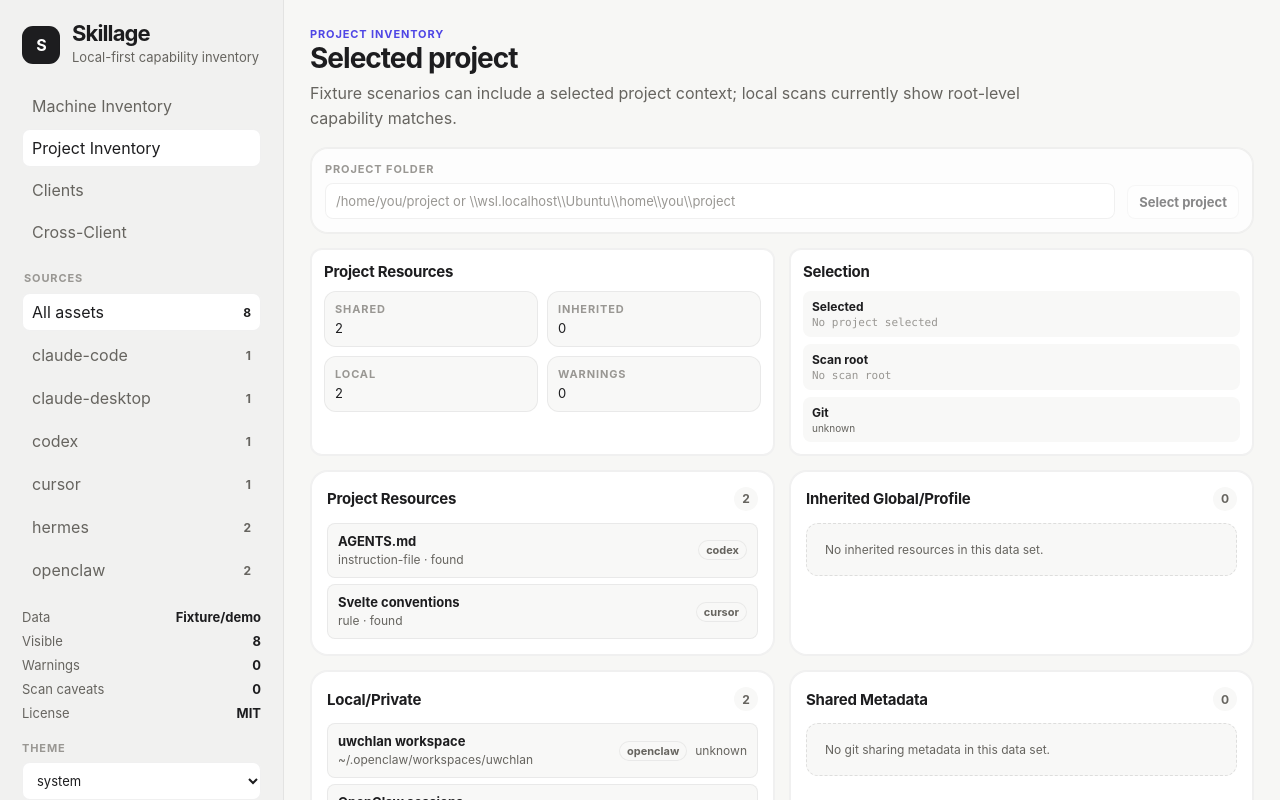
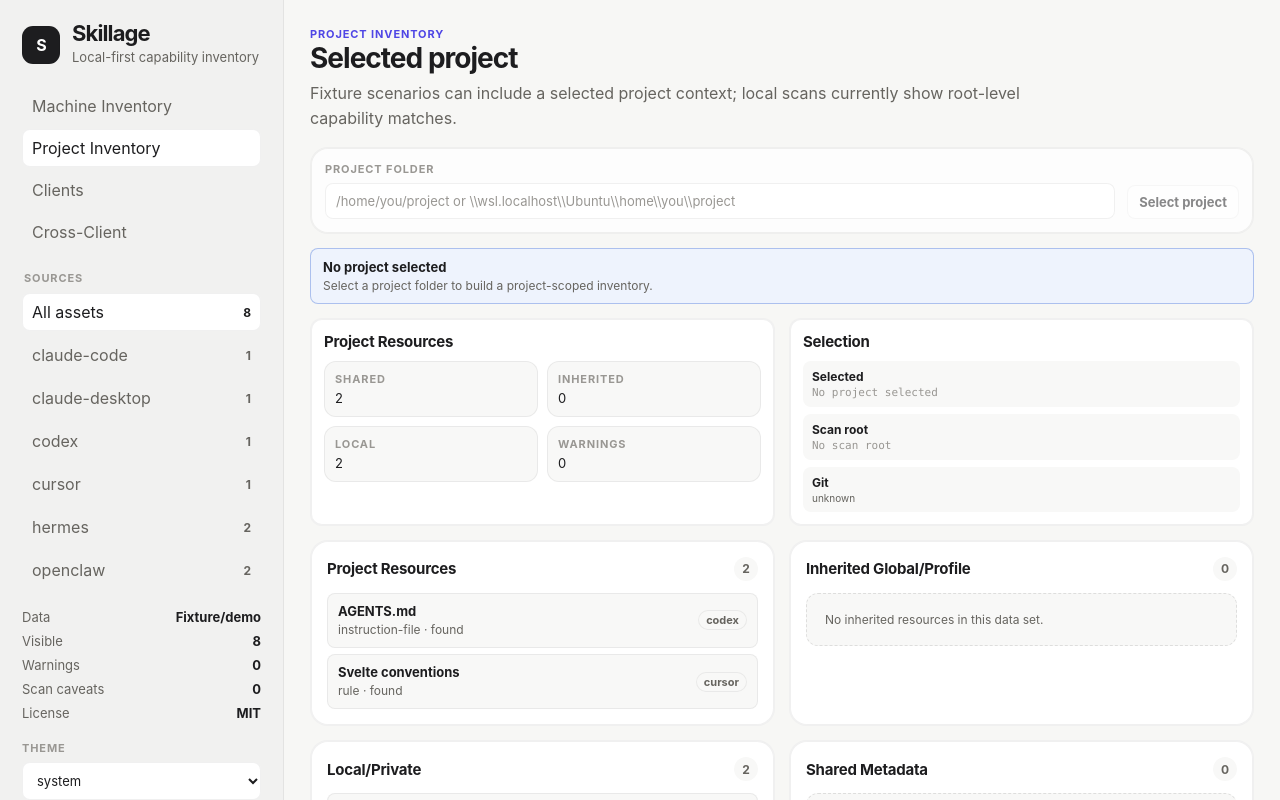
Before and after one commit to bkarlovitz/skillage, a Svelte app: page / in a window 1280 px wide. Both pictures are taken after a click on the button "Project Inventory". Shown: the top 800 px of the page. Built offline with nearby package versions, Linux system fonts and the light colour scheme.

Commit message:
Show project inventory states

```diff
--- a/src/App.svelte
+++ b/src/App.svelte
@@ -3,6 +3,7 @@
   import { findCapabilityResourceById } from './lib/detail';
   import { summarizeCoreClients } from './lib/inventory/clientSummary';
   import { fixtureScenarios, getFixtureScenario, resourcesFromFixtureScenario, type InventoryFixtureScenarioId } from './lib/inventory/fixtures';
+  import { projectInventoryStates } from './lib/inventory/project/states';
   import type { ScanSummary } from './lib/inventory/scan';
   import { filterCapabilityResources } from './lib/inventory/tableModel';
   import { capabilityClients, type CapabilityClient, type CapabilityResource } from './lib/inventory/types';
@@ -65,6 +66,7 @@
   const projectLocalRows = $derived(projectRows.filter((item) => item.scope === 'local-private'));
   const projectSharedMetadataRows = $derived(projectRows.filter((item) => item.metadata.gitFileState || item.metadata.collaboratorVisibility));
   const projectWarningRows = $derived(projectRows.filter((item) => item.warnings.length || item.metadata.projectRiskCategories));
+  const projectStateRows = $derived(projectInventoryStates(activeScanSummary, projectRows.length));
   const projectEffectiveRows = $derived(projectRows.filter((item) => {
     const states = activationStates(item);
     return states.includes('active')
@@ -601,6 +603,17 @@
 
       {#if projectSelectionStatus}<p class="status-line">{projectSelectionStatus}</p>{/if}
 
+      {#if projectStateRows.length}
+        <section class="project-state-list" aria-label="Project inventory states">
+          {#each projectStateRows as state (state.kind)}
+            <article class:warning-state={state.severity === 'warning'} class:error-state={state.severity === 'error'} class="project-state">
+              <strong>{state.title}</strong>
+              <span>{state.detail}</span>
+            </article>
+          {/each}
+        </section>
+      {/if}
+
       <section class="project-summary-grid" aria-label="Project inventory summary">
         <article class="metadata-panel">
           <h3>Project Resources</h3>
--- a/src/app.css
+++ b/src/app.css
@@ -509,6 +509,29 @@ input::placeholder { color: var(--text-subtle); }
   gap: 14px;
   margin-bottom: 14px;
 }
+.project-state-list {
+  display: grid;
+  gap: 8px;
+  margin-bottom: 14px;
+}
+.project-state {
+  display: grid;
+  gap: 3px;
+  border: 1px solid color-mix(in srgb, var(--info) 28%, var(--border-subtle));
+  border-radius: var(--radius-sm);
+  background: color-mix(in srgb, var(--info) 8%, var(--surface));
+  padding: 10px 12px;
+}
+.project-state strong { color: var(--text); font-size: 13px; }
+.project-state span { color: var(--text-muted); font-size: 12px; }
+.project-state.warning-state {
+  border-color: color-mix(in srgb, var(--warning) 32%, var(--border-subtle));
+  background: color-mix(in srgb, var(--warning) 9%, var(--surface));
+}
+.project-state.error-state {
+  border-color: color-mix(in srgb, var(--danger) 32%, var(--border-subtle));
+  background: color-mix(in srgb, var(--danger) 8%, var(--surface));
+}
 .project-meta { margin-bottom: 0; }
 .project-section {
   min-width: 0;
--- /dev/null
+++ b/src/lib/inventory/project/states.ts
@@ -0,0 +1,68 @@
+import type { ScanSummary } from '../scan';
+
+export type ProjectInventoryStateKind =
+  | 'no-project-selected'
+  | 'selected-folder-unavailable'
+  | 'no-resources-found'
+  | 'read-errors'
+  | 'git-unavailable';
+
+export interface ProjectInventoryState {
+  kind: ProjectInventoryStateKind;
+  severity: 'info' | 'warning' | 'error';
+  title: string;
+  detail: string;
+}
+
+export function projectInventoryStates(summary: ScanSummary, projectResourceCount: number): ProjectInventoryState[] {
+  const states: ProjectInventoryState[] = [];
+
+  if (!summary.selectedProject) {
+    states.push({
+      kind: 'no-project-selected',
+      severity: 'info',
+      title: 'No project selected',
+      detail: 'Select a project folder to build a project-scoped inventory.'
+    });
+    return states;
+  }
+
+  const unavailableRoot = summary.scanRoots.find((root) => root.status === 'not-found' || root.status === 'read-error');
+  if (unavailableRoot) {
+    states.push({
+      kind: 'selected-folder-unavailable',
+      severity: 'error',
+      title: 'Selected folder unavailable',
+      detail: `${unavailableRoot.path} could not be scanned.`
+    });
+  }
+
+  if (summary.readErrors.length) {
+    states.push({
+      kind: 'read-errors',
+      severity: 'error',
+      title: 'Read errors',
+      detail: `${summary.readErrors.length} project path${summary.readErrors.length === 1 ? '' : 's'} could not be read.`
+    });
+  }
+
+  if (summary.selectedProject.gitRootStatus === 'git-unavailable') {
+    states.push({
+      kind: 'git-unavailable',
+      severity: 'warning',
+      title: 'Git unavailable',
+      detail: 'Git metadata could not be resolved, so shared/private collaborator visibility is unknown.'
+    });
+  }
+
+  if (projectResourceCount === 0 && !summary.readErrors.length && !unavailableRoot) {
+    states.push({
+      kind: 'no-resources-found',
+      severity: 'info',
+      title: 'No project resources found',
+      detail: 'No project-scoped, local/private, or inherited resources were found for this selection.'
+    });
+  }
+
+  return states;
+}
```
Also changed, not shown: 2 other files (tests, documents, lock files or other folders).
